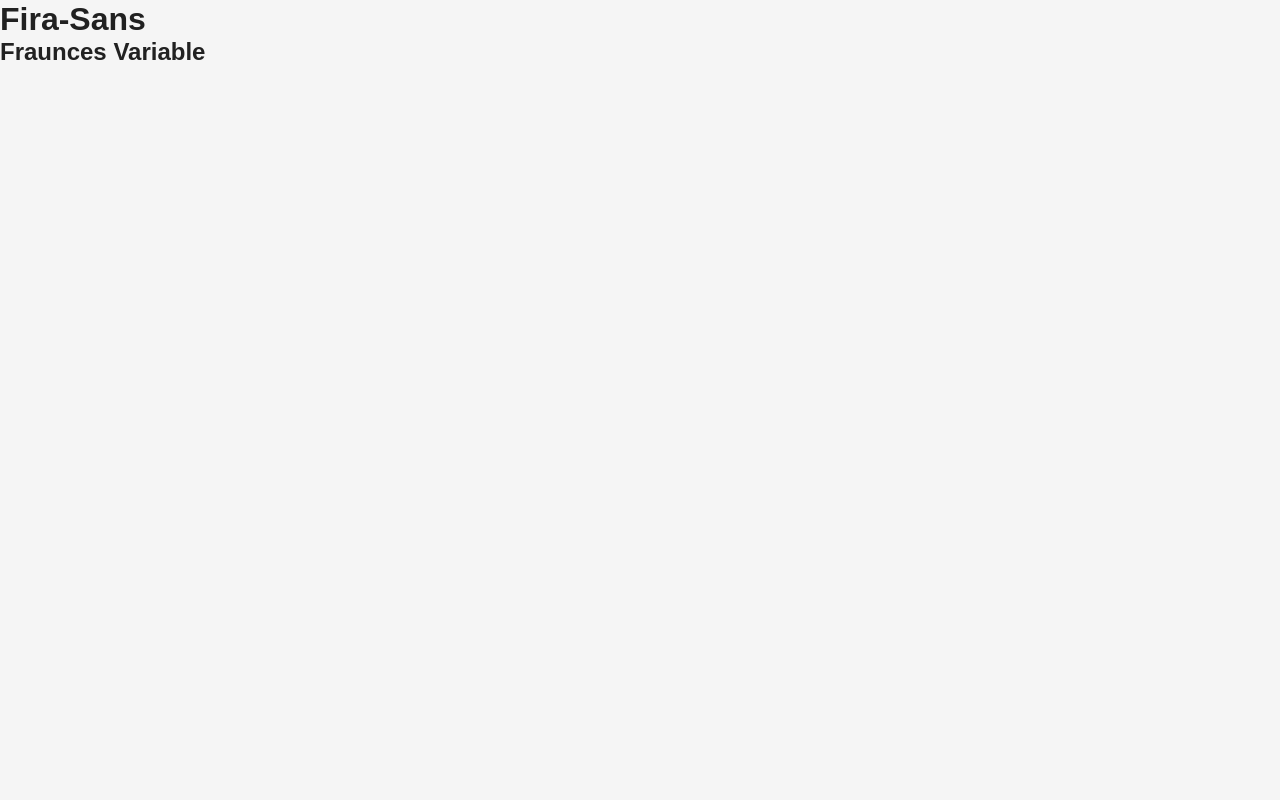
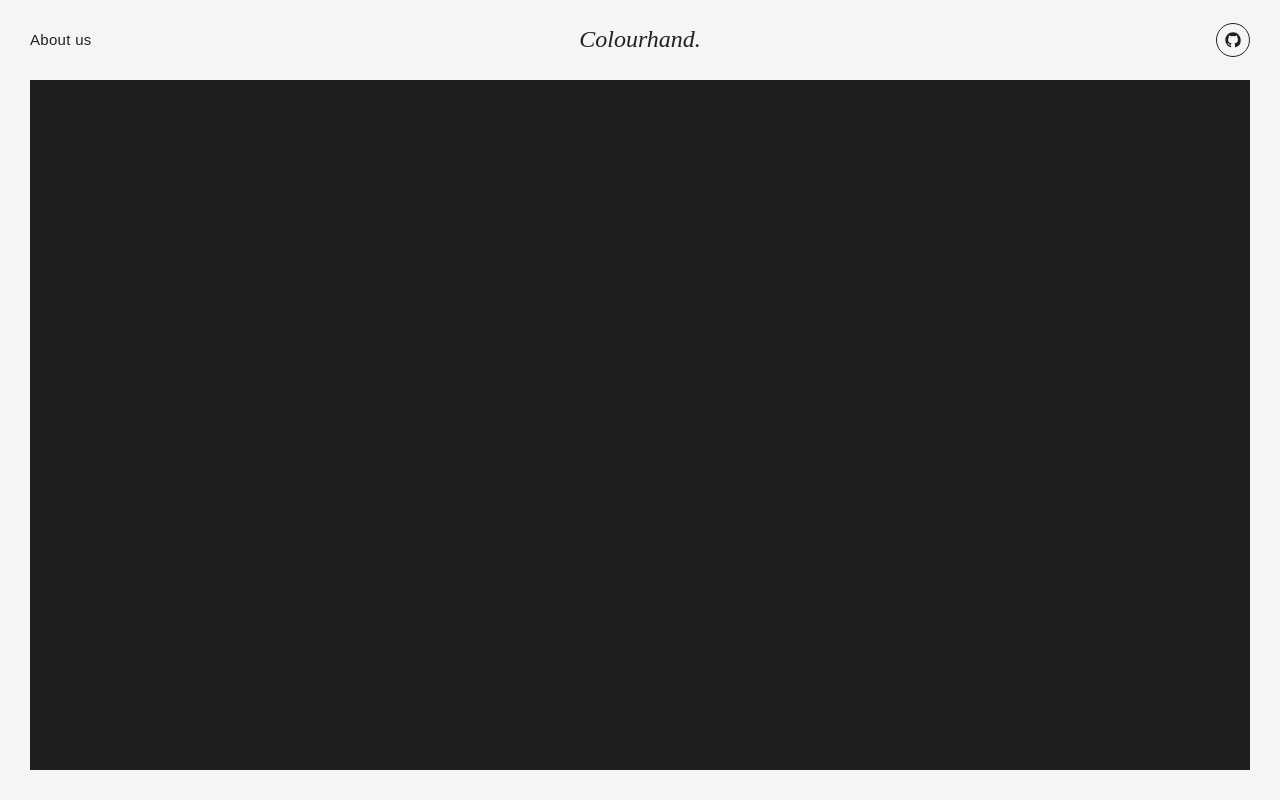
Before and after one commit to bytestoryofficial/colourhand, a website built with Vite: page index.html in a window 1280 px wide. Built offline with nearby package versions, Linux system fonts and the light colour scheme.

Commit message:
create: html -> header and wrapper

```diff
--- a/index.html
+++ b/index.html
@@ -3,12 +3,36 @@
 <head>
     <meta charset="UTF-8">
     <meta name="viewport" content="width=device-width, initial-scale=1.0">
-    <title>Colourhand</title>
+    <title>Colourhand.</title>
 </head>
 <body>
-    <div id="app">
-        <h1>Fira-Sans</h1>
-        <h2>Fraunces Variable</h2>
+    <div id="app" class="app">
+
+        <header class="header">
+           <nav class="nav">
+                <div class="nav-left">
+                    <a href="/#">About us</a>
+                </div>
+
+                <div class="nav-center">
+                    <div class="logo">Colourhand.</div>
+                </div>
+
+                <div class="nav-right">
+                    <a href="/#" aria-label="Github">
+                        <span class="nav-github">
+                            <svg width="16" aria-hidden="true" height="16" viewBox="0 0 24 24" fill="currentColor">
+                                <path d="M12 .5C5.65.5.5 5.65.5 12c0 5.08 3.29 9.39 7.86 10.91.57.1.78-.25.78-.55 0-.27-.01-1.16-.02-2.11-3.2.7-3.87-1.36-3.87-1.36-.53-1.34-1.29-1.7-1.29-1.7-1.05-.72.08-.7.08-.7 1.17.08 1.78 1.2 1.78 1.2 1.03 1.77 2.71 1.26 3.37.96.1-.75.4-1.26.73-1.55-2.55-.29-5.24-1.28-5.24-5.69 0-1.26.45-2.28 1.19-3.08-.12-.29-.52-1.46.11-3.05 0 0 .97-.31 3.18 1.18a11.1 11.1 0 0 1 5.8 0c2.2-1.49 3.17-1.18 3.17-1.18.63 1.59.24 2.76.12 3.05.74.8 1.18 1.82 1.18 3.08 0 4.42-2.69 5.39-5.25 5.68.41.36.78 1.06.78 2.14 0 1.54-.01 2.79-.01 3.17 0 .3.2.66.79.55A10.52 10.52 0 0 0 23.5 12C23.5 5.65 18.35.5 12 .5z"/>
+                            </svg>
+                        </span>
+                    </a>
+                </div>
+           </nav>
+        </header>
+
+       <div class="main-wrapper">
+            <div class="bg-wrapper"></div>
+       </div>
     </div>
     <script type="module" src="/src/main.ts"></script>
 </body>
--- a/src/main.ts
+++ b/src/main.ts
@@ -1,4 +1,4 @@
-import '@fontsource-variable/fraunces';
+import '@fontsource-variable/fraunces/full-italic.css';
 import '@fontsource/fira-sans';
 import './style.css';
 
--- a/src/style.css
+++ b/src/style.css
@@ -60,6 +60,13 @@
 
   --clr-white-100: #f5f5f5;
   --clr-black-100: #212121;
+
+  --font-size-logo: 24px;
+  --font-size-menu: 15px;
+
+  --ltr-spacing-menu: 0.02em;
+
+  --font-lh-links: 1.2,;
 }
 
 body {
@@ -67,3 +74,81 @@
   color: var(--clr-black-100);
   font-family: var(--font-body);
 }
+
+/*
+# ============================================================
+# App
+# ============================================================
+*/
+
+.app {
+  position: relative;
+  height: 100vh;
+  width: 100vw;
+}
+
+.main-wrapper {
+  width: 100%;
+  height: calc(100% - 80px);
+  padding: 0px 30px 30px 30px;
+}
+
+.bg-wrapper {
+  background-color: #211e1e;
+  height: 100%;
+  width: 100%;
+}
+
+/*
+# ============================================================
+# Header
+# ============================================================
+*/
+
+.nav {
+  background-color: var(--clr-white-100);
+  display: grid;
+  grid-template-columns: 1fr auto 1fr;
+  align-items: center;
+  height: 80px;
+  padding: 10px 30px;
+}
+
+.nav-left {
+  justify-self: start;
+}
+
+.nav-left a {
+  font-size: var(--font-size-menu);
+  font-weight: 500;
+  letter-spacing: var(--ltr-spacing-menu);
+  line-height: var(--font-lh-links);
+  color: var(--clr-black-100);
+}
+
+.nav-center {
+  justify-self: center;
+}
+
+.logo {
+  font-family: var(--font-display);
+  font-style: italic;
+  font-size: var(--font-size-logo);
+  font-weight: 400;
+  line-height: 1.4;
+}
+
+.nav-right {
+  justify-self: end;
+}
+
+.nav-github {
+  display: flex;
+  align-items: center;
+  justify-content: center;
+  width: 34px;
+  height: 34px;
+  border-radius: 50%;
+  border: 1px solid var(--clr-black-100);
+  color: var(--clr-black-100);
+}
```
